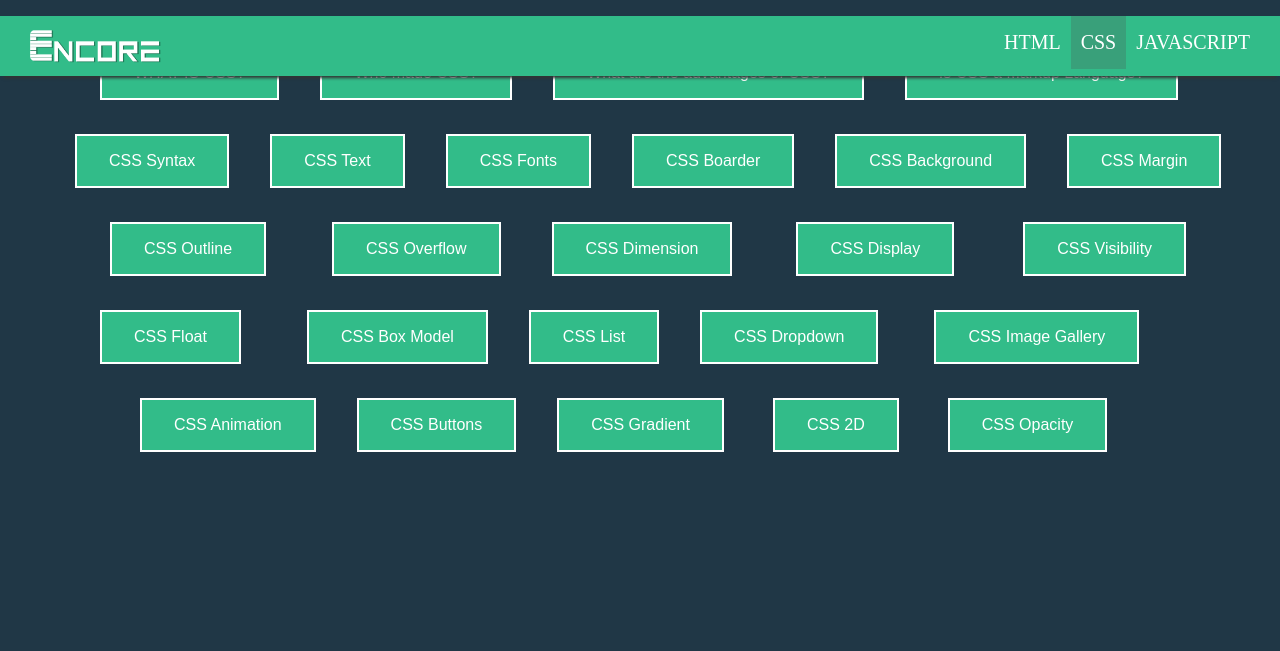
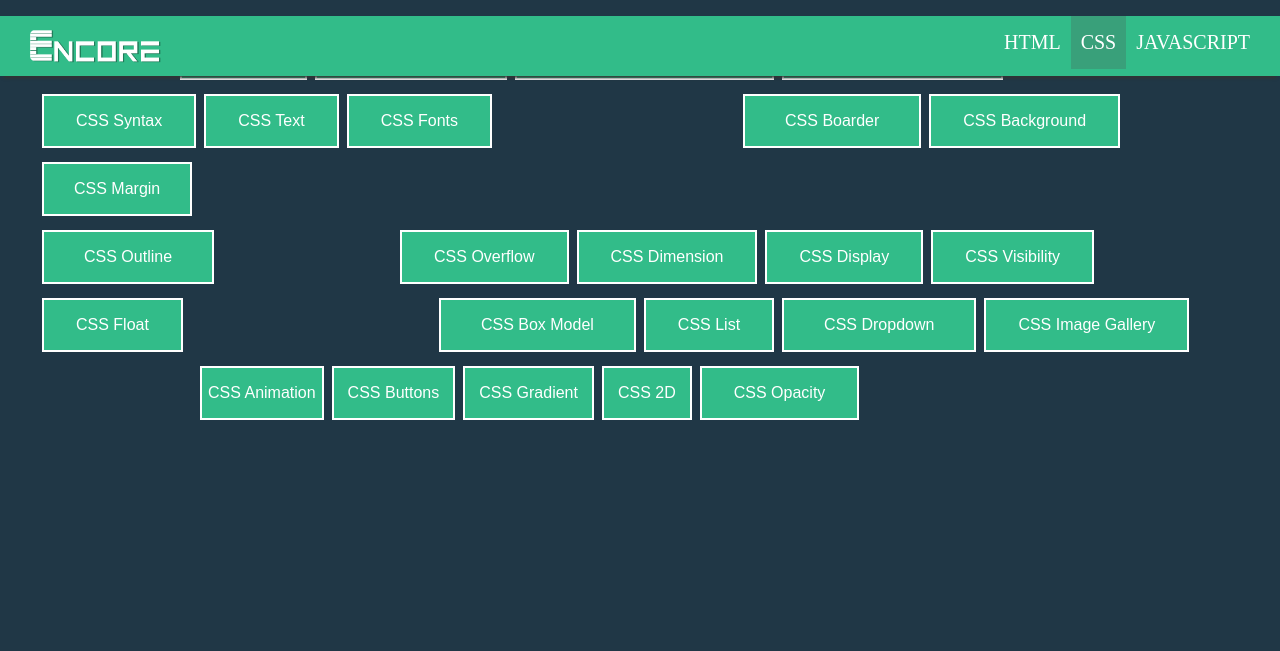
Before and after one commit to AbiRubrico/Encore, a PHP site: page /CSS-page/css-index.html in a window 1280 px wide. Shown: the top 651 px of the page. Run offline with PHP 8.4, Linux system fonts and the light colour scheme.

Commit message:
added style

```diff
--- a/css/style.css
+++ b/css/style.css
@@ -1483,18 +1483,21 @@ button#next{
   display: inline-block;
   font-size: 16px;
   margin: 4px 2px;
-  margin-left: 35px;
-  margin-top: 30px;
+  margin-left: 20px;
+  margin-top: 10px;
+  margin-right: 20px;
   -webkit-transition-duration: 0.4s;
   transition-duration: 0.4s;
-  cursor: pointer;
+  cursor: pointer5
 }
 
 .button1 {
   background-color: #32bc89;
   color: white;
   border: 2px solid white;
- margin-left: 60px;
+  margin-right: 2px;
+  margin-left: 140px;
+  padding: 16px 6px;
 }
 
 .button1:hover {
@@ -1506,6 +1509,8 @@ button#next{
    background-color: #32bc89;
   color: white;
   border: 2px solid white;
+  margin-right: 2px;
+  margin-left: 2px;
 }
 
 .button2:hover {
@@ -1517,6 +1522,9 @@ button#next{
   background-color: #32bc89;
   color: white;
   border: 2px solid white;
+  margin-right: 2px;
+  margin-left: 2px;
+  padding: 16px 6px;
 }
 
 .button3:hover {
@@ -1528,6 +1536,9 @@ button#next{
    background-color: #32bc89;
   color: white;
   border: 2px solid white;
+  margin-right: 2px;
+  margin-left: 2px;
+  padding: 16px 6px;
 }
 
 .button4:hover {
@@ -1539,6 +1550,8 @@ button#next{
   background-color:#32bc89;
   color: white;
   border: 2px solid white;
+  margin-right: 2px;
+  margin-left: 2px;
 }
 .button5:hover {
   background-color: #50C878;
@@ -1548,6 +1561,8 @@ button#next{
   background-color: #32bc89;
   color: white;
   border: 2px solid white;
+  margin-right: 2px;
+  margin-left: 2px;
 }
 
 .button6:hover {
@@ -1557,8 +1572,11 @@ button#next{
 
 .button7 {
    background-color: #32bc89;
-  color: white;
-  border: 2px solid white;
+   color: white;
+   border: 2px solid white;
+   margin-right: 2px;
+   margin-left: 245px;
+   padding: 16px 40px;
 }
 
 .button7:hover {
@@ -1570,6 +1588,8 @@ button#next{
   background-color: #32bc89;
   color: white;
   border: 2px solid white;
+   margin-right: 2px;
+  margin-left: 2px;
 }
 
 .button8:hover {
@@ -1579,20 +1599,25 @@ button#next{
 
 .button9 {
    background-color: #32bc89;
-  color: white;
-  border: 2px solid white;
+   color: white;
+   border: 2px solid white;
+   margin-right: 2px;
+   margin-left: 2px;
+   padding: 16px 30px;
 }
 
 .button9:hover {
      background-color: #50C878;
-  color: white;
+    color: white;
 }
 
 .button10 {
   background-color: #32bc89;
   color: white;
   border: 2px solid white;
-    margin-left: 70px;
+  margin-right: 2px;
+  margin-left: 2px;
+  padding: 16px 40px;
 }
 
 .button10:hover {
@@ -1604,7 +1629,8 @@ button#next{
   background-color: #32bc89;
   color: white;
   border: 2px solid white;
-    margin-left: 60px;
+  margin-right: 2px;
+  margin-left: 180px;
 
 }
 
@@ -1617,8 +1643,8 @@ button#next{
    background-color: #32bc89;
   color: white;
   border: 2px solid white;
-  margin-left: 45px;
-  margin-right: 25px;
+  margin-right: 2px;
+  margin-left: 2px;
 }
 
 .button12:hover {
@@ -1630,7 +1656,8 @@ button#next{
   background-color: #32bc89;
   color: white;
   border: 2px solid white;
-  margin-right: 30px;
+  margin-right: 2px;
+  margin-left: 2px;
 }
 
 .button13:hover {
@@ -1642,6 +1669,8 @@ button#next{
   background-color: #32bc89;
   color: white;
   border: 2px solid white;
+  margin-right: 2px;
+  margin-left: 2px;
 
 }
 
@@ -1654,7 +1683,8 @@ button#next{
   background-color: #32bc89;
   color: white;
   border: 2px solid white;
-  margin-left: 60px;
+  margin-right: 2px;
+  margin-left: 2px;
 }
 
 .button15:hover {
@@ -1666,7 +1696,9 @@ button#next{
   background-color: #32bc89;
   color: white;
   border: 2px solid white;
-  margin-left: 60px;
+  margin-right: 2px;
+  margin-left: 250px;
+  padding: 16px 40px;
 }
 
 .button16:hover {
@@ -1678,6 +1710,8 @@ button#next{
   background-color: #32bc89;
   color: white;
   border: 2px solid white;
+   margin-right: 2px;
+    margin-left: 2px;
 }
 
 .button17:hover {
@@ -1689,6 +1723,9 @@ button#next{
   background-color: #32bc89;
   color: white;
   border: 2px solid white;
+  margin-right: 2px;
+  margin-left: 2px;
+  padding: 16px 40px;
 }
 
 .button18:hover {
@@ -1700,7 +1737,8 @@ button#next{
   background-color: #32bc89;
   color: white;
   border: 2px solid white;
-  margin-left: 50px;
+   margin-right: 2px;
+    margin-left: 2px;
 }
 
 .button19:hover {
@@ -1712,7 +1750,9 @@ button#next{
   background-color: #32bc89;
   color: white;
   border: 2px solid white;
-  margin-left: 100px;
+  margin-right: 2px;
+  margin-left: 160px;
+  padding: 16px 6px;
 }
 
 .button20:hover {
@@ -1725,6 +1765,9 @@ button#next{
   background-color: #32bc89;
   color: white;
   border: 2px solid white;
+  margin-right: 2px;
+  margin-left: 2px;
+  padding: 16px 14px;
 }
 
 .button21:hover {
@@ -1736,7 +1779,9 @@ button#next{
   background-color: #32bc89;
   color: white;
   border: 2px solid white;
-  margin-right: 10px;
+  margin-right: 2px;
+  margin-left: 2px;
+  padding: 16px 14px;
 }
 
 .button22:hover {
@@ -1748,7 +1793,10 @@ button#next{
   background-color: #32bc89;
   color: white;
   border: 2px solid white;
-  margin-right: 10px;
+  margin-right: 2px;
+  margin-left: 2px;
+  padding: 16px 14px;
+
 }
 
 .button23:hover {
@@ -1760,9 +1808,24 @@ button#next{
   background-color: #32bc89;
   color: white;
   border: 2px solid white;
+   margin-right: 2px;
+  margin-left: 2px;
 }
 
 .button24:hover {
+   background-color: #50C878;
+  color: white;
+}
+
+.button25 {
+  background-color: #32bc89;
+  color: white;
+  border: 2px solid white;
+   margin-right: 2px;
+  margin-left: 2px;
+}
+
+.button25:hover {
    background-color: #50C878;
   color: white;
 }
```
